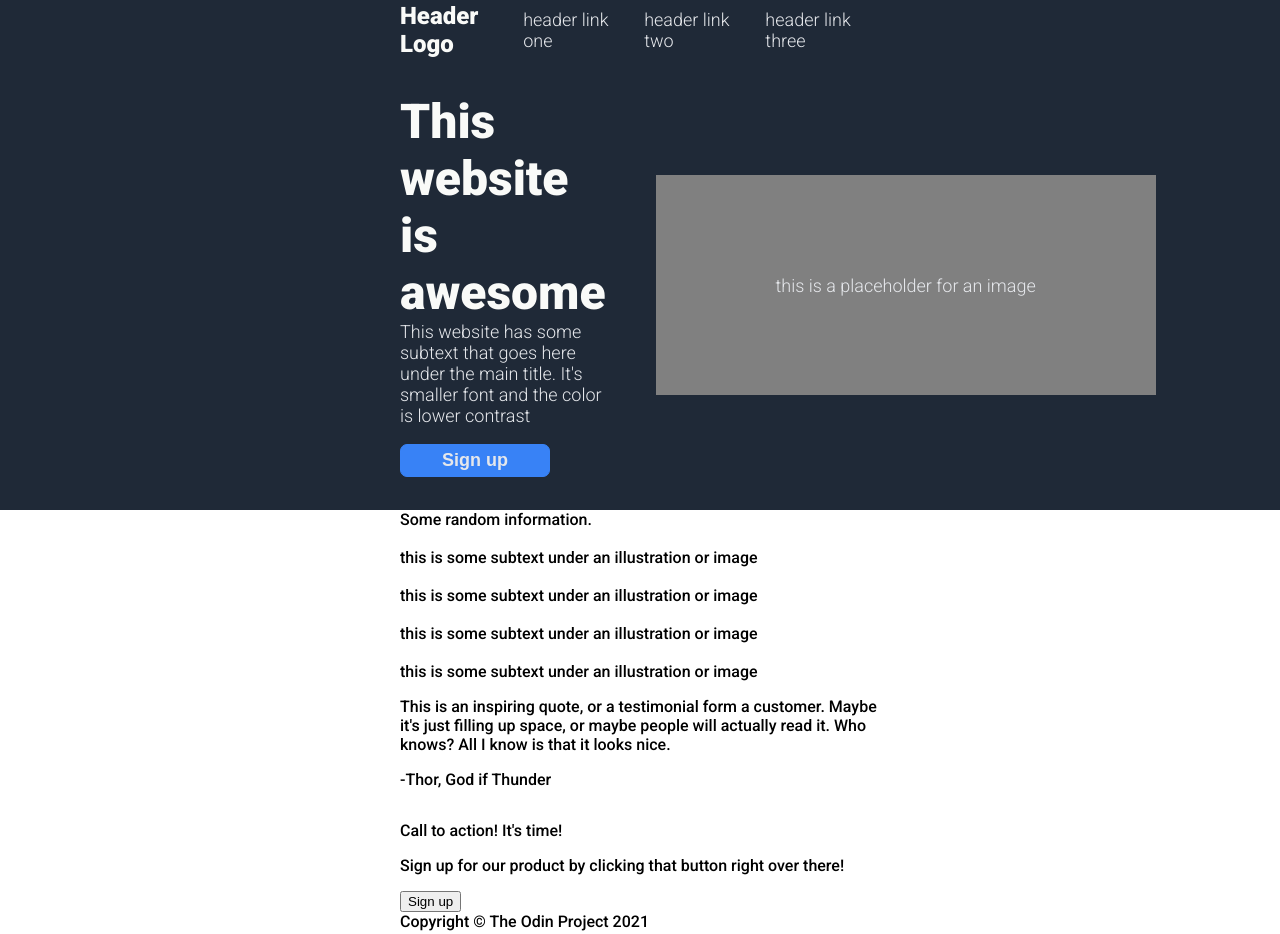
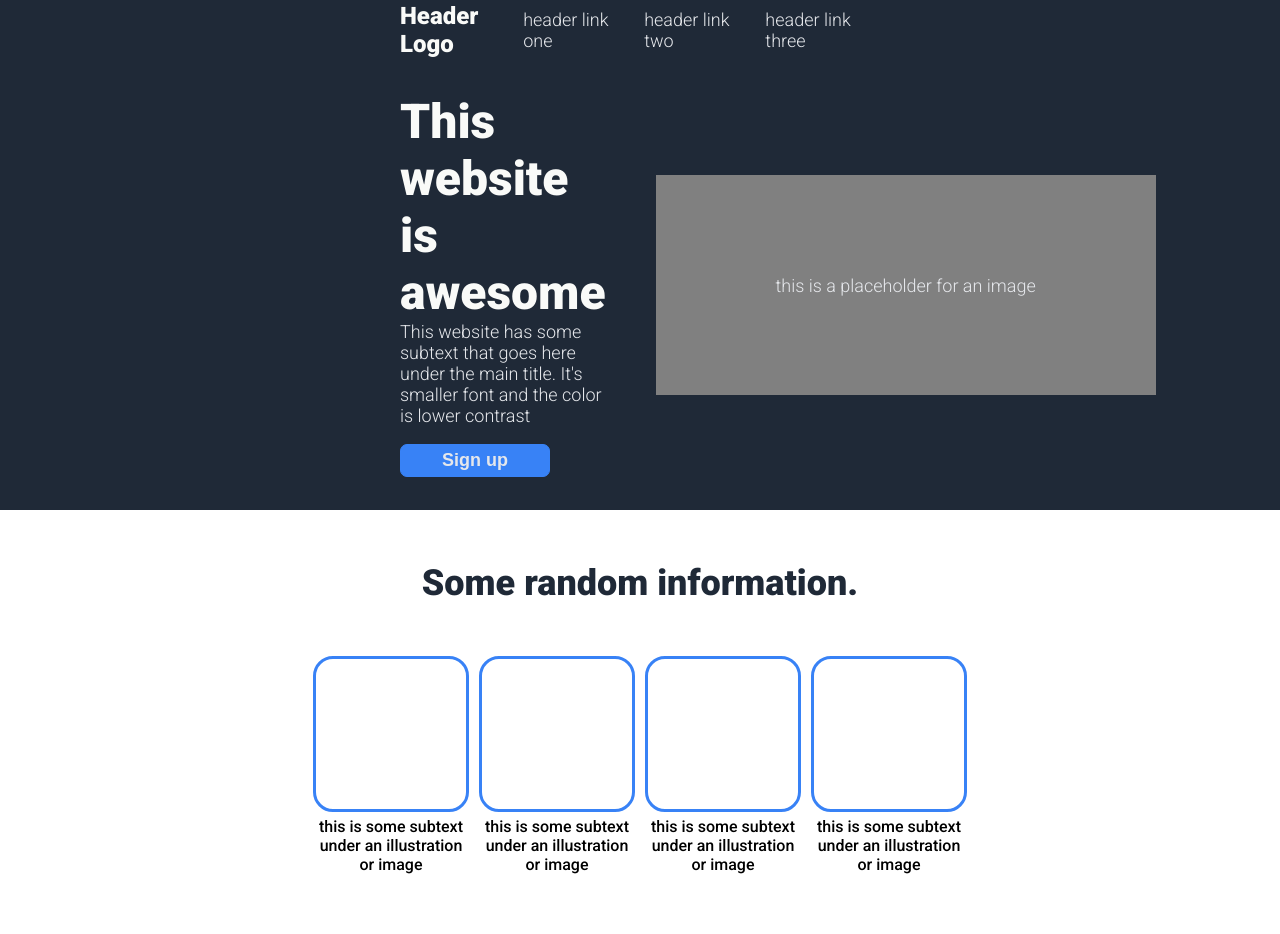
Before and after one commit to BlueBlack22/odin-landing-page, a plain HTML site: page index.html in a window 1280 px wide. Shown: the top 934 px of the page. Drawn offline with Linux system fonts and the light colour scheme.

Commit message:
Finished info section, fix pending.
Info section formatted, fix needed for subtext below images - text not centred correctly.

```diff
--- a/index.html
+++ b/index.html
@@ -34,27 +34,27 @@
     </div>
 
     <div class="info">
-        <div>Some random information.</div>
+        <div class="info-header">Some random information.</div>
 
-        <div>
-            <div>
-                <img src="">
-                <div>this is some subtext under an illustration or image</div>
+        <div class="cards">
+            <div class="section">
+                <div class="info-image"></div>
+                <div class="info-text">this is some subtext under an illustration or image</div>
             </div>
 
-            <div>
-                <img src="">
-                <div>this is some subtext under an illustration or image</div>
+            <div class="section">
+                <div class="info-image"></div>
+                <div class="info-text">this is some subtext under an illustration or image</div>
             </div>
 
-            <div>
-                <img src="">
-                <div>this is some subtext under an illustration or image</div>
+            <div class="section">
+                <div class="info-image"></div>
+                <div class="info-text">this is some subtext under an illustration or image</div>
             </div>
 
-            <div>
-                <img src="">
-                <div>this is some subtext under an illustration or image</div>
+            <div class="section">
+                <div class="info-image"></div>
+                <div class="info-text">this is some subtext under an illustration or image</div>
             </div>
         </div>
     </div>
--- a/style.css
+++ b/style.css
@@ -94,3 +94,34 @@ ul {
     padding: 5px;
     width: 150px;
 }
+
+.info {
+    background-color: white;
+    height: 500px;
+    text-align: center;
+}
+
+.info-header {
+    font-size: 36px;
+    font-weight: 900;
+    color: #1F2937;
+    margin: 52px 0;
+}
+
+.cards {
+    display: flex;
+    justify-content: center;
+    gap: 10px;
+}
+
+.section {
+    max-width: 180px;
+}
+
+.info-image {
+    height: 150px;
+    width: 150px;
+    border: 3px solid #3882F6;
+    border-radius: 20px;
+    margin-bottom: 5px;
+}
```
